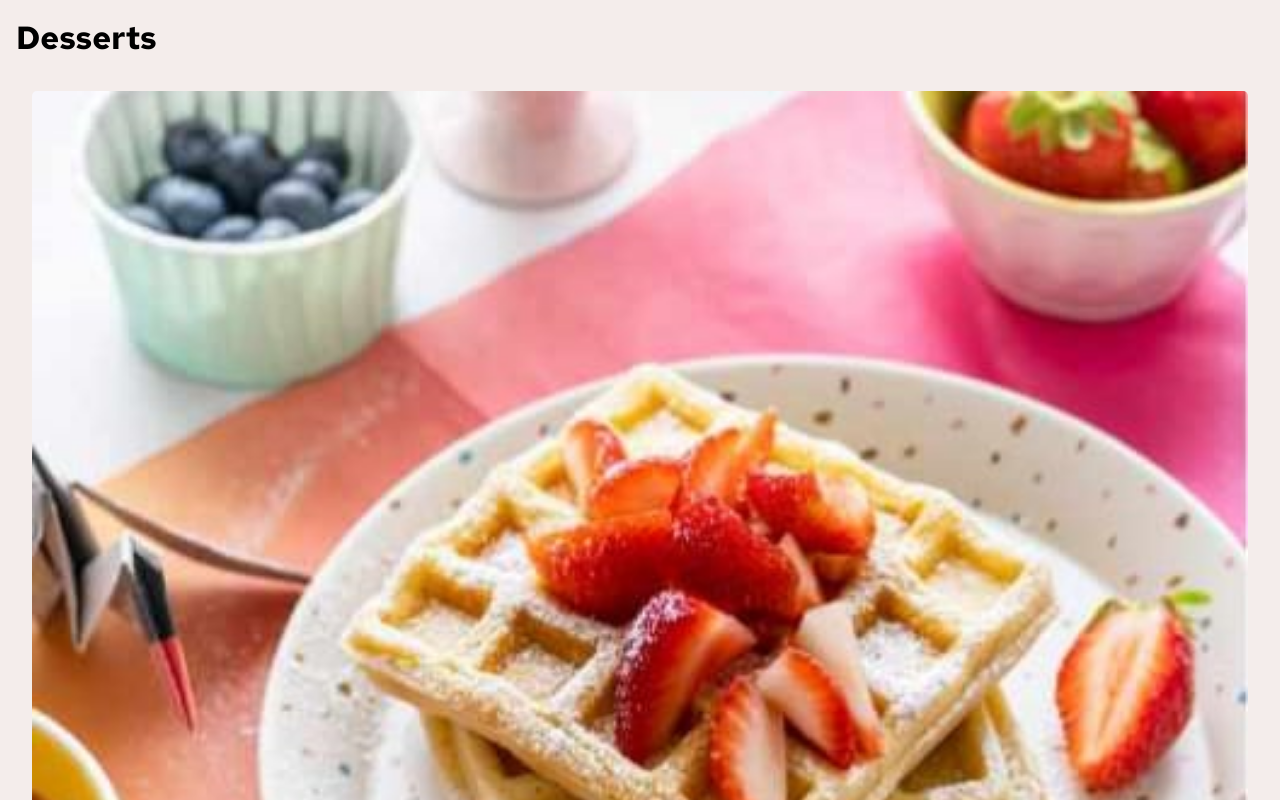
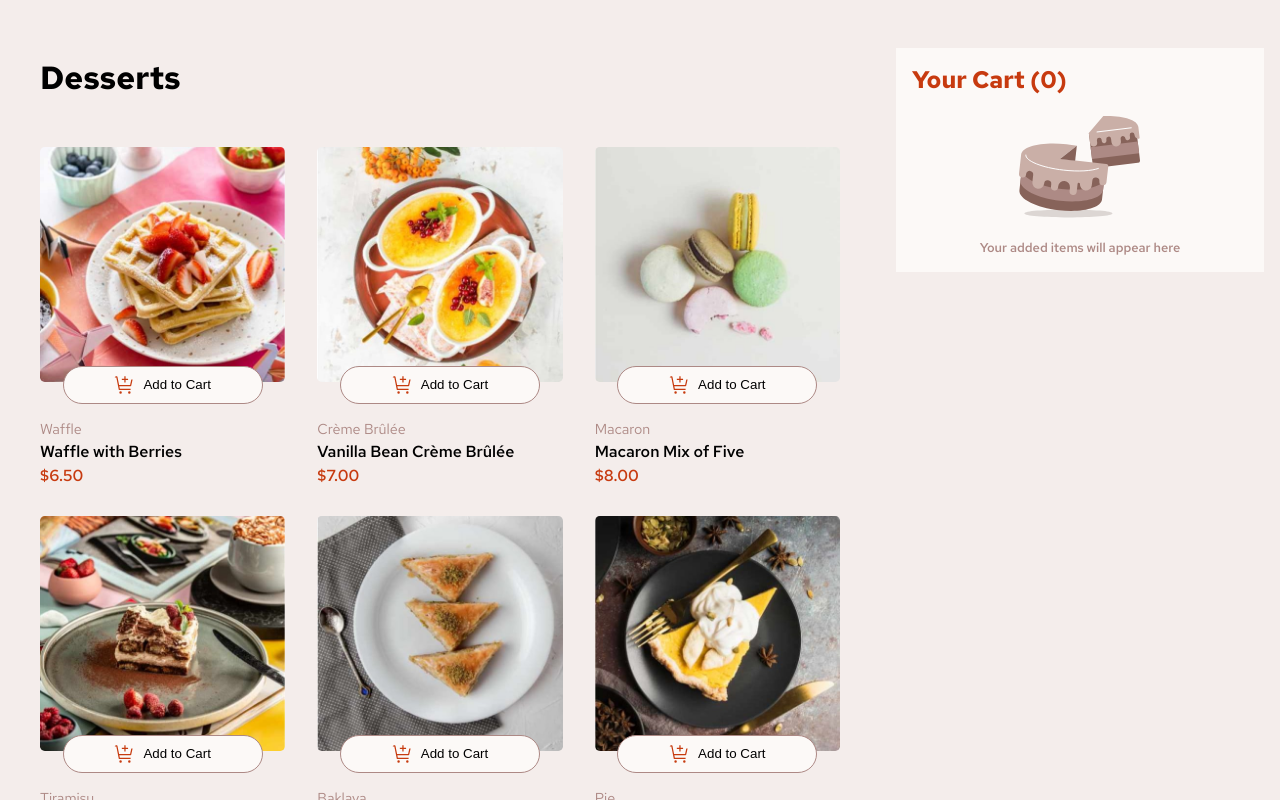
Before and after one commit to sebasdex/frontend-challenge-product, a React (Vite) app: page / in a window 1280 px wide. Shown: the top 800 px of the page. Built offline with nearby package versions, Linux system fonts and the light colour scheme.

Commit message:
Refactor layout styles in index.css for improved responsiveness and structure

```diff
--- a/src/index.css
+++ b/src/index.css
@@ -45,22 +45,41 @@ body {
 }
 
 .main {
-  display: grid;
-  grid-template-columns: 1fr;
-  gap: 1rem;
+  display: flex;
+  flex-direction: column;
   background-color: var(--rose-100);
+  min-width: 360px;
+}
+
+@media (min-width: 860px) {
+  .main{
+    min-height: 100vh;
+    flex-direction: row;
+    max-width: 1440px;
+    margin: auto;
+    padding: 2rem 0 2rem 0;
+  }
 }
 
 .desserts-container {
-  display: grid;
-  grid-template-columns: 1fr;
+  display: flex;
+  flex-direction: column;
   gap: 1rem;
   padding: 1rem;
 }
 
+@media (min-width: 768px) {
+  .desserts-container{
+    flex-grow: 1;
+  }
+}
+
+
 .title {
+  padding: .5rem;
   font-size: 2rem;
   font-weight: 700;
+  margin-left: 1rem;
 }
 
 .items-container {
@@ -68,19 +87,43 @@ body {
   grid-template-columns: repeat(1, minmax(250px, 1fr));
   gap: 1rem;
   line-height: 1;
+  padding: .5rem;
 }
+
+@media (width >= 600px) {
+  .items-container{
+    grid-template-columns: repeat(2, minmax(250px, 1fr));
+    max-width: 100%;
+  }
+}
+
+@media (width >= 1128px) {
+  .items-container{
+    grid-template-columns: repeat(3, minmax(250px, 1fr));
+    max-width: 100%;
+    gap: 0rem;
+  }
+}
+
 
 .items-container img {
   border-radius: 0.3rem;
+  max-width: 100%;
 }
 
 .item {
-  display: flex;
-  flex-direction: column;
+  display: grid;
+  grid-template-columns: 1fr;
   gap: 0.5rem;
   padding: 1rem;
   border-radius: 0.5rem;
   position: relative;
+}
+
+.item-info-container{
+  display: flex;
+  flex-direction: column;
+  gap: 0.5rem;
 }
 
 .item-category {
@@ -161,12 +204,13 @@ body {
 }
 
 .cart-container {
-  display: grid;
-  grid-template-columns: 1fr;
+  display: flex;
+  flex-direction: column;
   gap: 1rem;
-  margin: 2rem;
-  aspect-ratio: 1/1;
-  border: 1px solid var(--rose-400);
+  min-width: 300px;
+  max-width: 400px;
+  width: 100%;
+  padding: 1rem;
 }
 
 .cart-card {
@@ -191,4 +235,5 @@ body {
 .cart-card p{
   color: var(--rose-400);
   font-weight: 600;
+  font-size: .8rem;
 }
```
